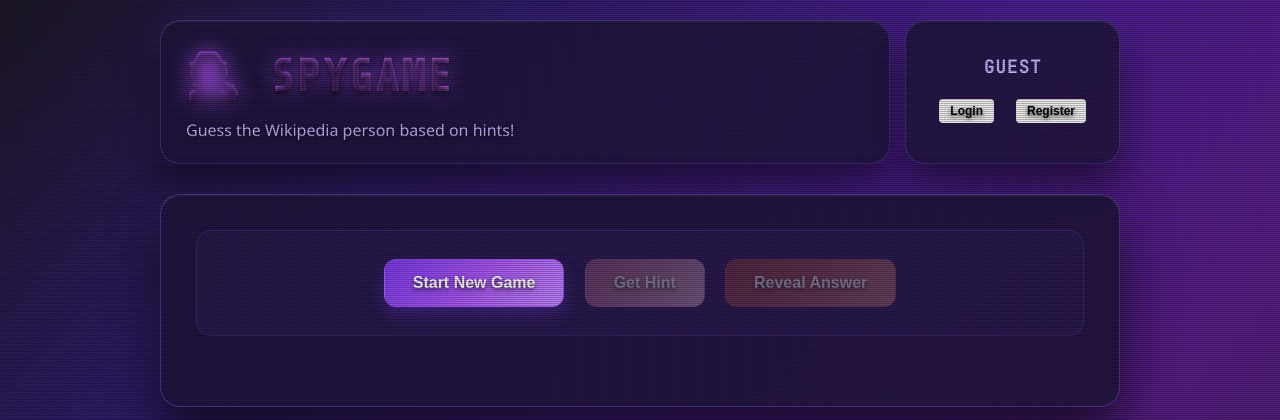
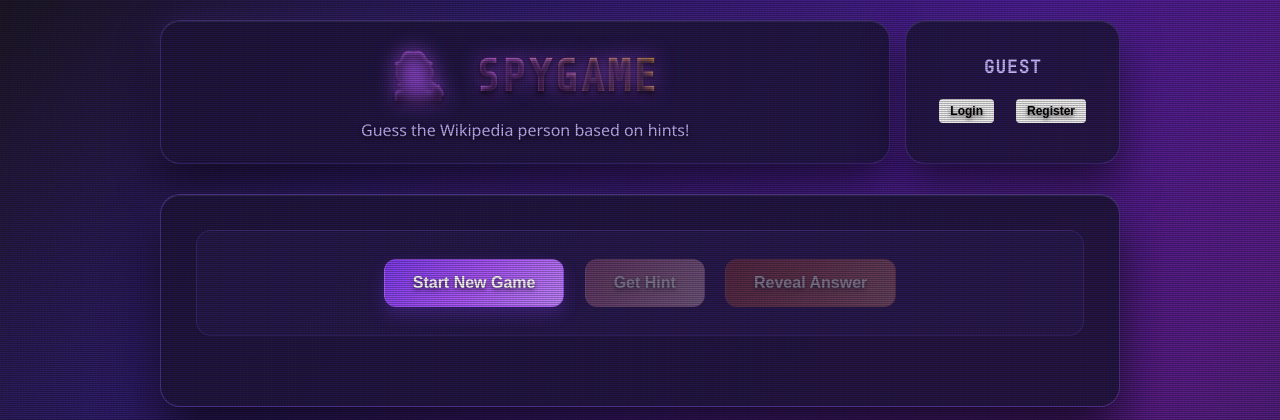
Before and after one commit to alonso02rupa/SpyGame, a Flask app: page / in a window 1280 px wide. Shown: the top 420 px of the page. Run offline with Flask 3, Linux system fonts and the light colour scheme.

Commit message:
Center title and subtitle in header box
Co-authored-by: alonso02rupa <198040140+alonso02rupa@users.noreply.github.com>

```diff
--- a/static/style.css
+++ b/static/style.css
@@ -112,7 +112,7 @@ body::after {
  */
 header {
     flex: 1;                                                      /* Take remaining space */
-    text-align: left;                                             /* Left-align content */
+    text-align: center;                                           /* Center content */
     background: rgba(30, 20, 60, 0.85);                          /* Dark purple with transparency */
     border: 1px solid rgba(139, 92, 246, 0.3);                   /* Subtle purple border */
     border-radius: 20px;                                          /* Rounded corners for modern look */
@@ -125,6 +125,7 @@ header {
     display: flex;                                                /* Flex layout */
     flex-direction: column;                                       /* Stack title and subtitle */
     justify-content: center;                                      /* Center vertically */
+    align-items: center;                                          /* Center horizontally */
 }
 
 /*
```
